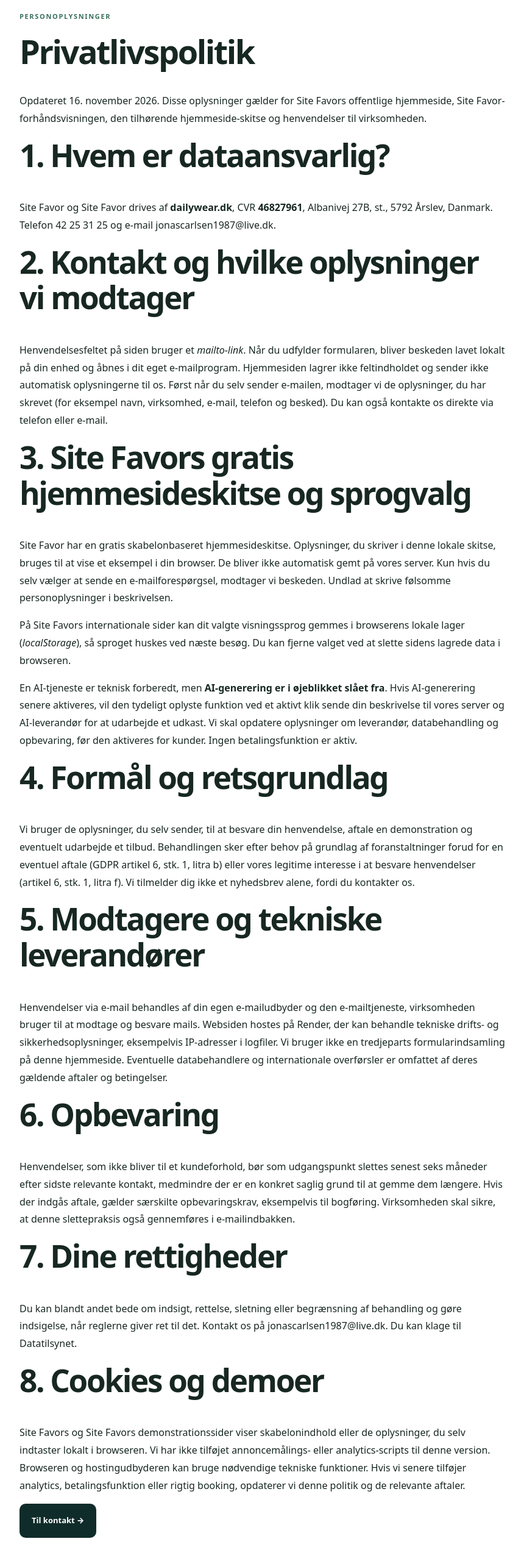
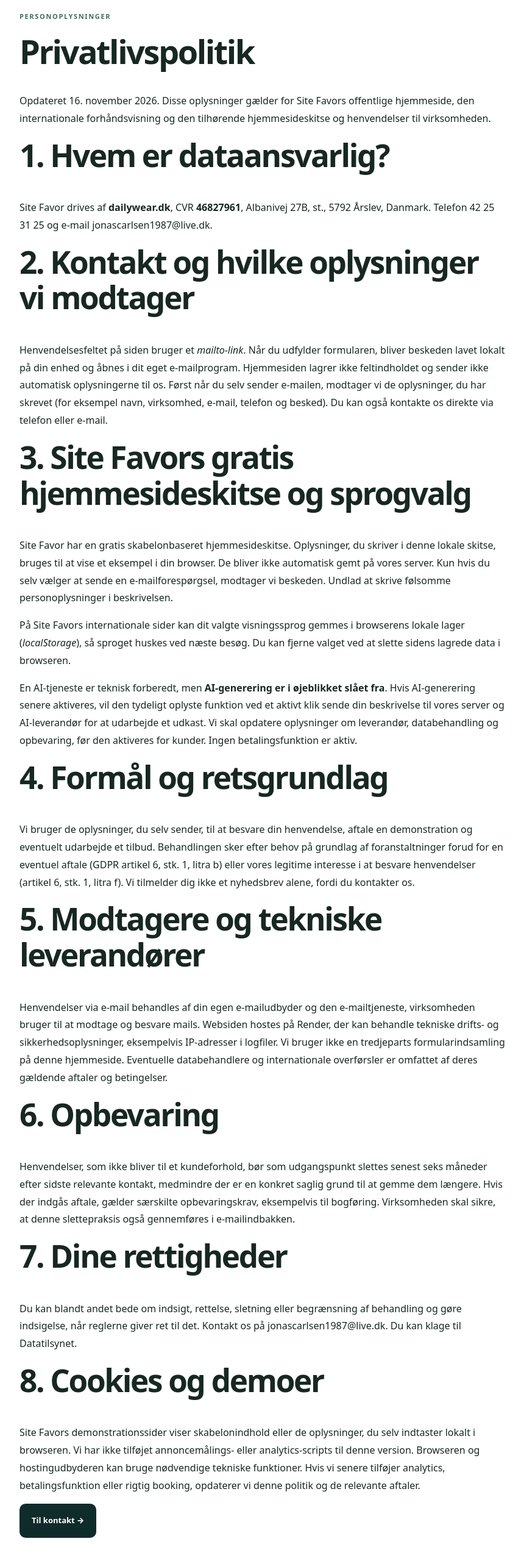
Before and after one commit to jonascarlsen1987-ux/bookvaerk-demo., a plain HTML site: page privatliv.html in a window 1280 px wide. Shown: the part 168-2728 px from the top of the page at 61% size, without its empty margins (208-1068 px from the left). Drawn offline with Linux system fonts and the light colour scheme.

Commit message:
Remove duplicate legacy brand wording from Site Favor privacy policy

```diff
--- a/privatliv.html
+++ b/privatliv.html
@@ -1,11 +1,11 @@
 <!doctype html>
-<html lang="da"><head><meta charset="utf-8"><meta name="viewport" content="width=device-width, initial-scale=1"><meta name="robots" content="noindex,follow"><title>Privatliv og personoplysninger – Site Favor og Site Favor</title><link rel="stylesheet" href="style.css"></head>
+<html lang="da"><head><meta charset="utf-8"><meta name="viewport" content="width=device-width, initial-scale=1"><meta name="robots" content="noindex,follow"><title>Privatliv og personoplysninger – Site Favor</title><link rel="stylesheet" href="style.css"></head>
 <body><header class="site-header"><div class="container nav-inner"><a href="index.html" class="logo"><span class="logo-symbol">S<span>+</span></span> Site <span>Favor</span><i>.</i></a><a href="index.html">← Tilbage til forsiden</a></div></header>
 <main class="section"><div class="container" style="max-width:800px;line-height:1.8">
 <span class="tag">PERSONOPLYSNINGER</span><h1 style="font-size:clamp(34px,5vw,54px)">Privatlivspolitik</h1>
-<p>Opdateret 16. november 2026. Disse oplysninger gælder for Site Favors offentlige hjemmeside, Site Favor-forhåndsvisningen, den tilhørende hjemmeside-skitse og henvendelser til virksomheden.</p>
+<p>Opdateret 16. november 2026. Disse oplysninger gælder for Site Favors offentlige hjemmeside, den internationale forhåndsvisning og den tilhørende hjemmesideskitse og henvendelser til virksomheden.</p>
 <h2>1. Hvem er dataansvarlig?</h2>
-<p>Site Favor og Site Favor drives af <strong>dailywear.dk</strong>, CVR <strong>46827961</strong>, Albanivej 27B, st., 5792 Årslev, Danmark. Telefon <a href="tel:+4542253125">42 25 31 25</a> og e-mail <a href="mailto:jonascarlsen1987@live.dk">jonascarlsen1987@live.dk</a>.</p>
+<p>Site Favor drives af <strong>dailywear.dk</strong>, CVR <strong>46827961</strong>, Albanivej 27B, st., 5792 Årslev, Danmark. Telefon <a href="tel:+4542253125">42 25 31 25</a> og e-mail <a href="mailto:jonascarlsen1987@live.dk">jonascarlsen1987@live.dk</a>.</p>
 <h2>2. Kontakt og hvilke oplysninger vi modtager</h2>
 <p>Henvendelsesfeltet på siden bruger et <em>mailto-link</em>. Når du udfylder formularen, bliver beskeden lavet lokalt på din enhed og åbnes i dit eget e-mailprogram. Hjemmesiden lagrer ikke feltindholdet og sender ikke automatisk oplysningerne til os. Først når du selv sender e-mailen, modtager vi de oplysninger, du har skrevet (for eksempel navn, virksomhed, e-mail, telefon og besked). Du kan også kontakte os direkte via telefon eller e-mail.</p>
 <h2>3. Site Favors gratis hjemmesideskitse og sprogvalg</h2>
@@ -21,6 +21,6 @@
 <h2>7. Dine rettigheder</h2>
 <p>Du kan blandt andet bede om indsigt, rettelse, sletning eller begrænsning af behandling og gøre indsigelse, når reglerne giver ret til det. Kontakt os på <a href="mailto:jonascarlsen1987@live.dk">jonascarlsen1987@live.dk</a>. Du kan klage til <a href="https://www.datatilsynet.dk/">Datatilsynet</a>.</p>
 <h2>8. Cookies og demoer</h2>
-<p>Site Favors og Site Favors demonstrationssider viser skabelonindhold eller de oplysninger, du selv indtaster lokalt i browseren. Vi har ikke tilføjet annoncemålings- eller analytics-scripts til denne version. Browseren og hostingudbyderen kan bruge nødvendige tekniske funktioner. Hvis vi senere tilføjer analytics, betalingsfunktion eller rigtig booking, opdaterer vi denne politik og de relevante aftaler.</p>
+<p>Site Favors demonstrationssider viser skabelonindhold eller de oplysninger, du selv indtaster lokalt i browseren. Vi har ikke tilføjet annoncemålings- eller analytics-scripts til denne version. Browseren og hostingudbyderen kan bruge nødvendige tekniske funktioner. Hvis vi senere tilføjer analytics, betalingsfunktion eller rigtig booking, opdaterer vi denne politik og de relevante aftaler.</p>
 <p><a class="btn btn-dark" href="index.html#kontakt">Til kontakt →</a></p>
 </div></main><footer class="footer" style="padding:24px 0"><div class="container">Site Favor drives af dailywear.dk · CVR 46827961 · <a href="index.html">Forside</a></div></footer></body></html>
```
